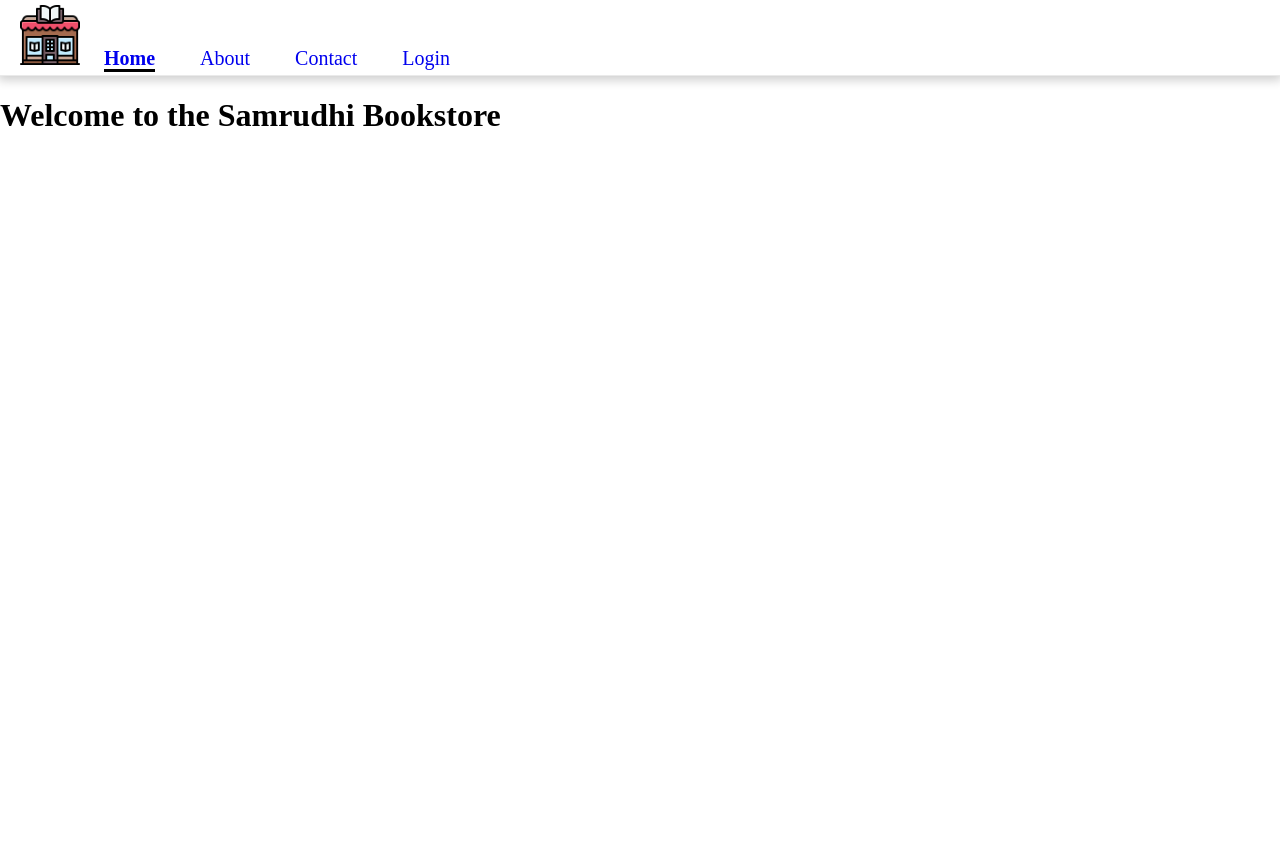
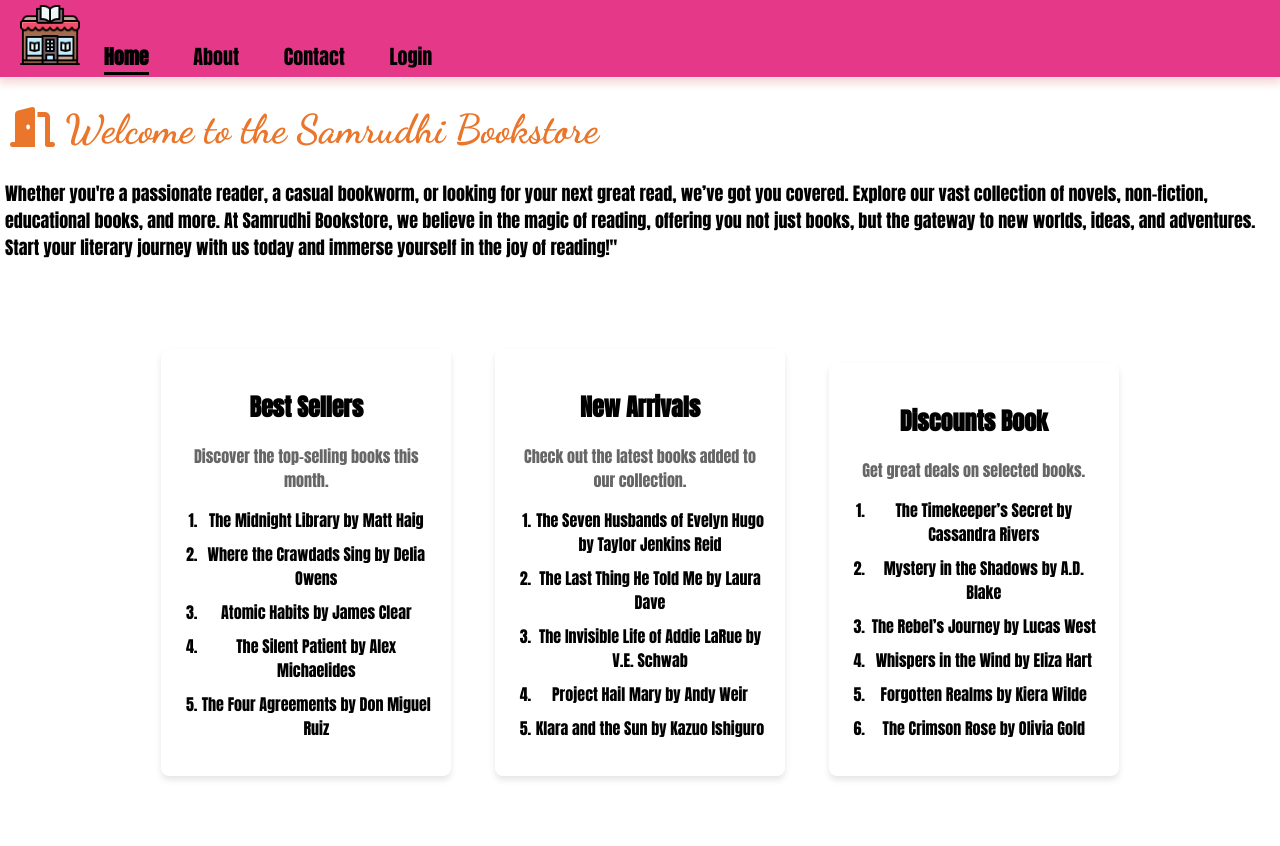
Before and after one commit to samrudhishirsath19/css-practice-project, a plain HTML site: page index.html in a window 1280 px wide. Before the commit the page ends 800 px from the top, so only its background shows below. Drawn offline with Linux system fonts and the light colour scheme.

Commit message:
home page done

```diff
--- a/css/index.css
+++ b/css/index.css
@@ -0,0 +1,35 @@
+.info{
+    font-size: 18px;
+    margin-left: 5px;
+    margin-right: 5px;
+}
+h2{
+    margin-left: 5px;
+    margin-right: 5px;
+}
+.features {
+    display: block;
+    text-align: center;
+    padding: 50px 0;
+}
+.features .card {
+    background-color: white;
+    margin: 20px;
+    padding: 20px;
+    border-radius: 8px;
+    box-shadow: 0 4px 6px rgba(0, 0, 0, 0.1);
+    display: inline-block;
+    width: 250px;
+}
+.features .card p {
+    font-size: 16px;
+    color: #666;
+}
+.features ol{
+    list-style: decimal;
+    padding-left: 20px;
+}
+.features li{
+    margin-bottom: 10px;
+    font-weight:lighter;
+}
--- a/css/style.css
+++ b/css/style.css
@@ -1,13 +1,32 @@
-/* Common CSS */
+@import url('https://fonts.googleapis.com/css2?family=Dancing+Script:wght@400..700&display=swap');
 
+@import url('https://fonts.googleapis.com/css2?family=Anton&display=swap');
+
+*{
+    font-family: "Anton", sans-serif;
+  }
+
+.page-heading{
+    font-family: "Dancing Script", cursive;
+    font-size: 40px;
+    color: #E9762B;
+  }
 body{
     margin: 0;
     padding: 0;
 }
+/*
+    Primary: #E53888;
+    Secondary: #E9762B;
+    Light: #F1F0E9;
+    Dark: #000000;
+*/
 .navbar{
     padding: 5px 20px;
     border-bottom: 1px solid #eaeaea;
-    box-shadow: 0 2px 10px 2px rgba(0, 0, 0, 0.2);
+    box-shadow: 0 2px 10px 2px rgba(195, 11, 11, 0.2);
+    background-color: #E53888;
+    color: #000000;
 }
 .nav-logo{
     height: 60px;
@@ -19,8 +38,13 @@ body{
 .nav-menu{
     margin: 0 20px;
     text-decoration: none;
+    color: #000000;
 }
 .nav-menu-selected{
-    border-bottom: 3px solid #000;
+    border-bottom: 3px solid #000000;
     font-weight: bold;
 }
+.mx-10{
+    margin-left: 10px;
+    margin-right: 10px;
+}
--- a/index.html
+++ b/index.html
@@ -6,6 +6,7 @@
     <title>Samrudhi Book Store</title>
     <link rel="stylesheet" href="./css/style.css" />
     <link rel="stylesheet" href="./css/index.css" />
+    <link rel="icon" href="./img/icons/logo.png" />
 </head>
 <body>
     <div class="navbar">
@@ -18,7 +19,49 @@
         </div>
     </div>
 
-    <h1>Welcome to the Samrudhi Bookstore</h1>
+    <h1 class="page-heading">
+        <i class="fa-solid fa-door-open mx-10"></i>Welcome to the Samrudhi Bookstore
+    </h1>
+    <p class="info">
+        Whether you're a passionate reader, a casual bookworm, or looking for your next great read, we’ve got you covered. Explore our vast collection of novels, non-fiction, educational books, and more. At Samrudhi Bookstore, we believe in the magic of reading, offering you not just books, but the gateway to new worlds, ideas, and adventures. Start your literary journey with us today and immerse yourself in the joy of reading!"
+    </p>
+
+    <section class="features">
+        <div class="card">
+            <h2>Best Sellers</h2>
+            <p>Discover the top-selling books this month.</p>
+            <ol>
+                <li>The Midnight Library by Matt Haig</li>
+                <li>Where the Crawdads Sing by Delia Owens</li>
+                <li>Atomic Habits by James Clear</li>
+                <li>The Silent Patient by Alex Michaelides</li>
+                <li>The Four Agreements by Don Miguel Ruiz</li>
+            </ol>
+        </div>
+        <div class="card">
+            <h2>New Arrivals</h2>
+            <p>Check out the latest books added to our collection.</p>
+        <ol>
+            <li>The Seven Husbands of Evelyn Hugo by Taylor Jenkins Reid</li>
+            <li>The Last Thing He Told Me by Laura Dave</li>
+            <li>The Invisible Life of Addie LaRue by V.E. Schwab</li>
+            <li>Project Hail Mary by Andy Weir</li>
+            <li>Klara and the Sun by Kazuo Ishiguro</li>
+        </ol>
+        </div>
+        <div class="card">
+            <h2>Discounts Book</h2>
+            <p>Get great deals on selected books.</p>
+            <ol>
+                <li>The Timekeeper’s Secret by Cassandra Rivers</li>
+                <li>Mystery in the Shadows by A.D. Blake</li>
+                <li>The Rebel’s Journey by Lucas West</li>
+                <li>Whispers in the Wind by Eliza Hart</li>
+                <li>Forgotten Realms by Kiera Wilde</li>
+                <li>The Crimson Rose by Olivia Gold</li>
+            </ol>
+        </div>
+    </section>
 
 
     <script src="https://kit.fontawesome.com/3fa3fb5e12.js" crossorigin="anonymous"></script>
```
Also changed, not shown: pages/about.html (+6 -2 lines), pages/contact.html (+4 -1 lines), pages/login.html (+4 -1 lines).
